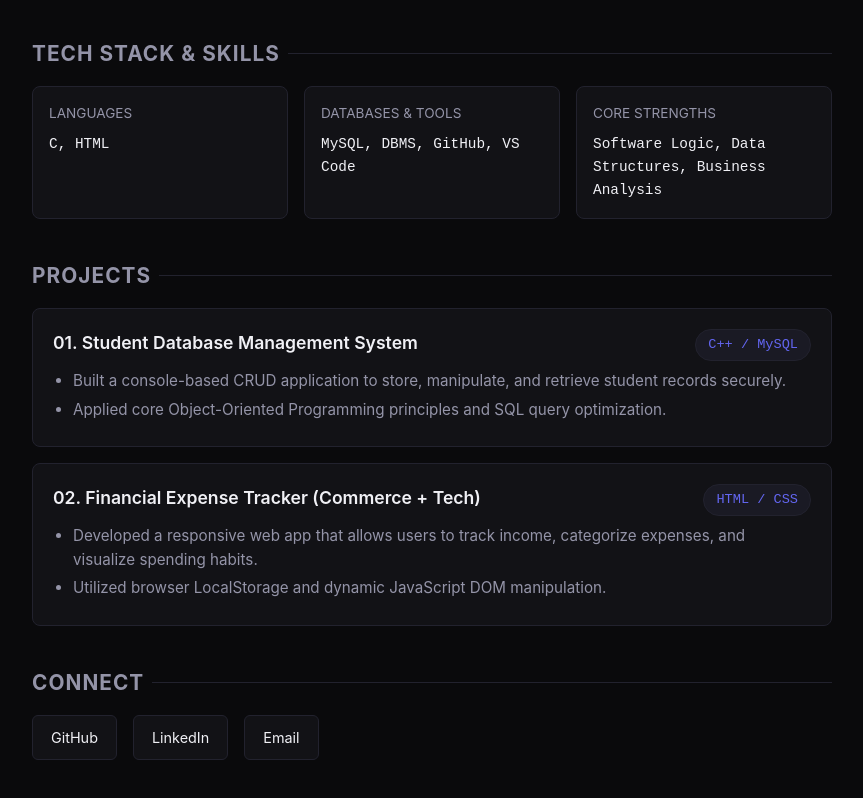
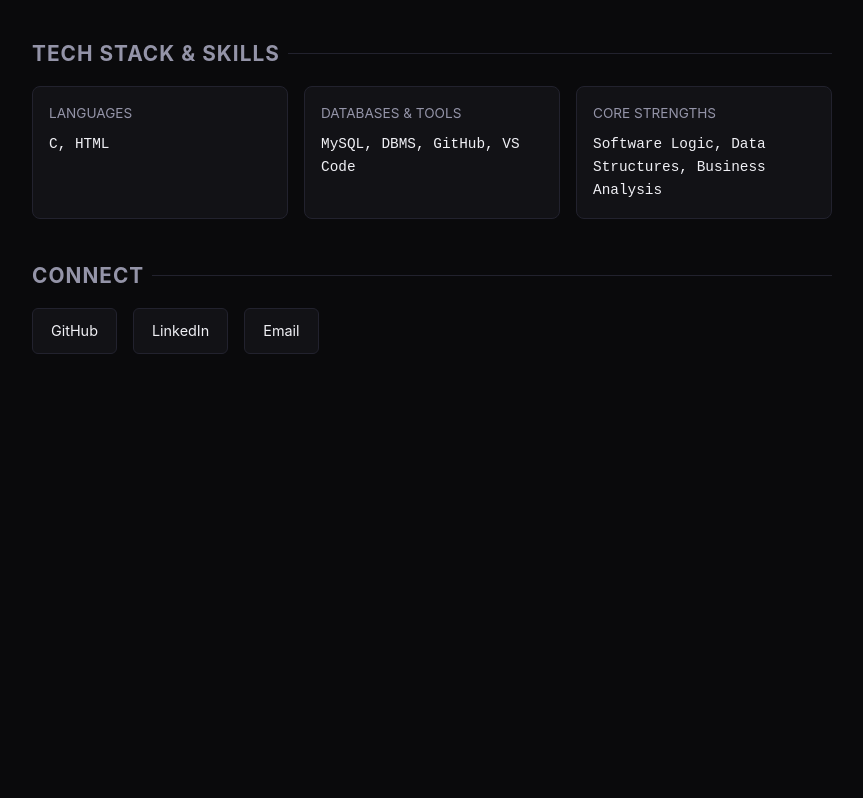
Before and after one commit to vikramchoudhary007/vikramchoudhary007.github.io, a plain HTML site: page index.html in a window 1280 px wide. Shown: the part 1019-1817 px from the top of the page, without its empty margins (208-1071 px from the left). After the commit the page ends 1433 px from the top, so only its background shows below. Drawn offline with Linux system fonts and the light colour scheme.

Commit message:
Update index.html

```diff
--- a/index.html
+++ b/index.html
@@ -363,31 +363,9 @@
     </section>
 
     <!-- PROJECTS -->
-    <section id="projects">
-      <h2>Projects</h2>
 
-      <div class="card">
-        <div class="card-header">
-          <div class="card-title">01. Student Database Management System</div>
-          <span class="badge">C++ / MySQL</span>
-        </div>
-        <ul>
-          <li>Built a console-based CRUD application to store, manipulate, and retrieve student records securely.</li>
-          <li>Applied core Object-Oriented Programming principles and SQL query optimization.</li>
-        </ul>
-      </div>
 
-      <div class="card">
-        <div class="card-header">
-          <div class="card-title">02. Financial Expense Tracker (Commerce + Tech)</div>
-          <span class="badge">HTML / CSS</span>
-        </div>
-        <ul>
-          <li>Developed a responsive web app that allows users to track income, categorize expenses, and visualize spending habits.</li>
-          <li>Utilized browser LocalStorage and dynamic JavaScript DOM manipulation.</li>
-        </ul>
-      </div>
-    </section>
+
 
     <!-- CONNECT -->
     <section id="connect">
```
